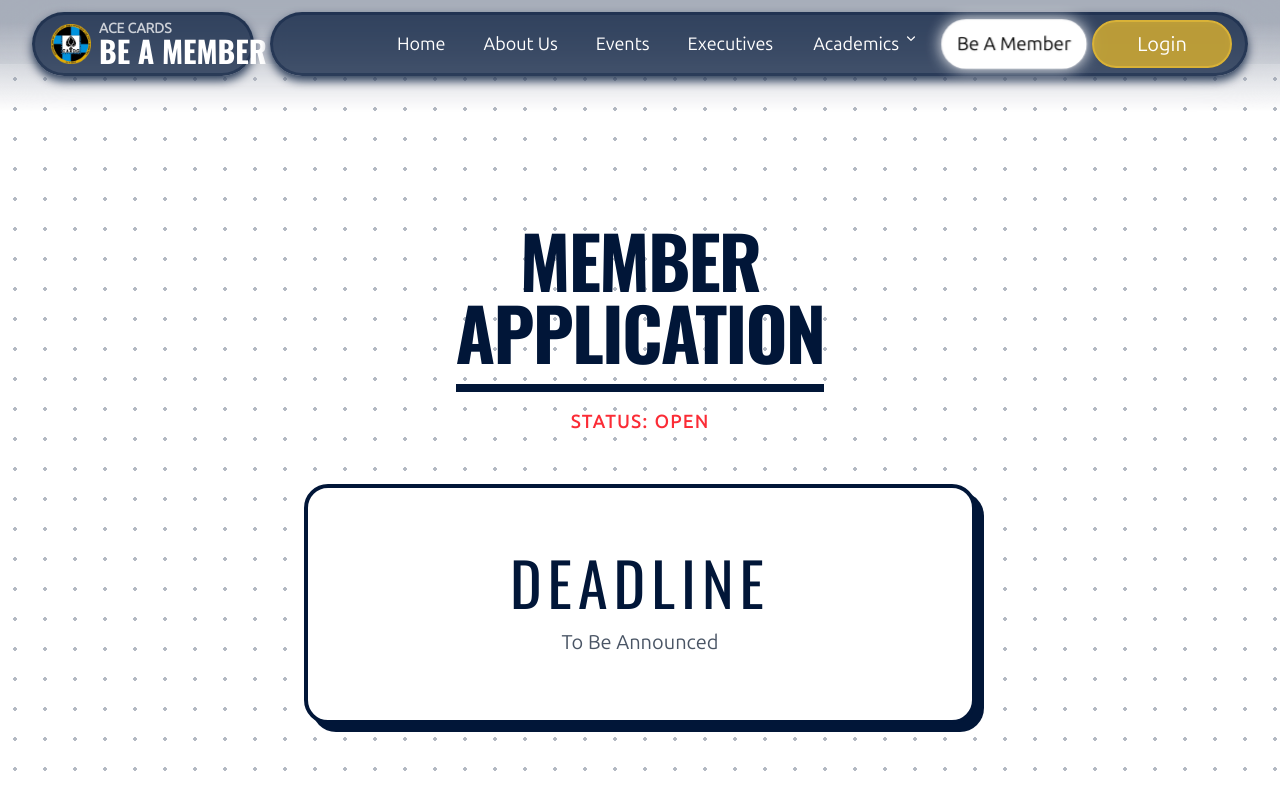
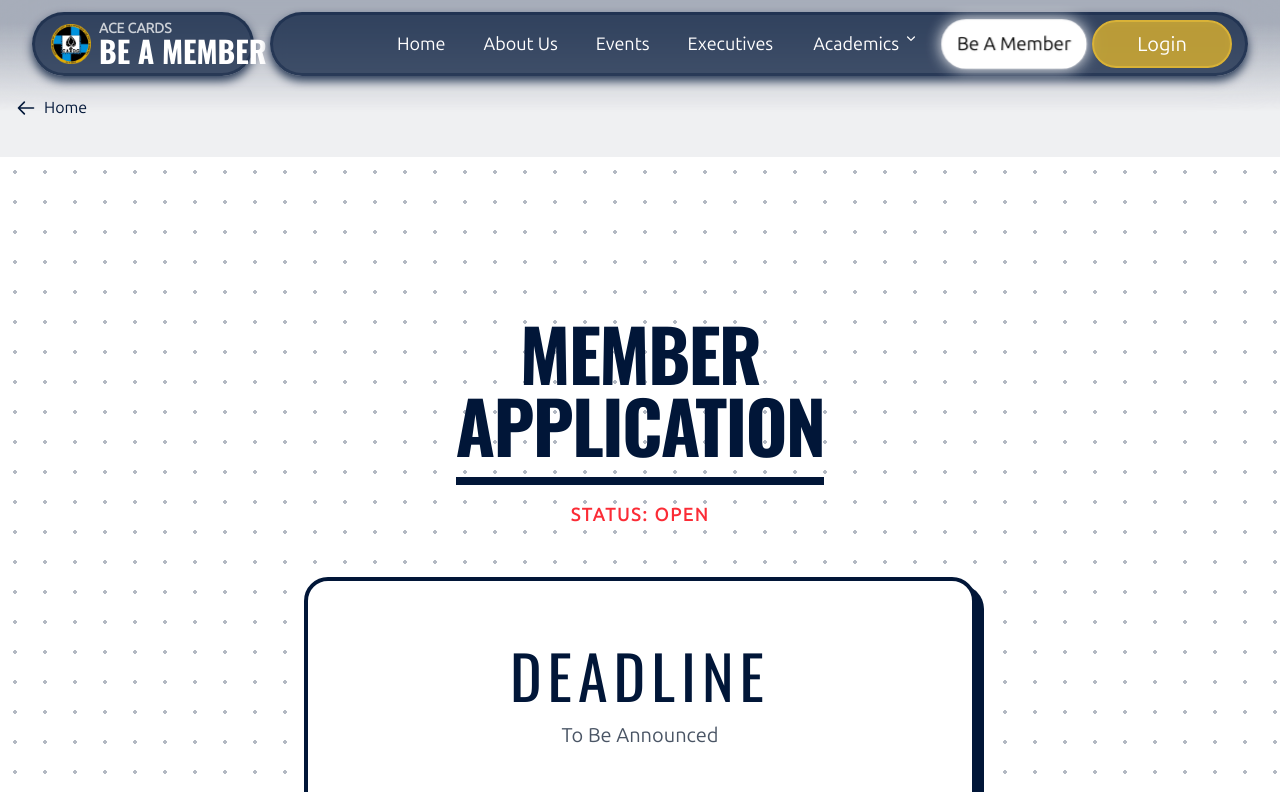
Before and after one commit to ACE-CARDS/project-tongitss, a Next.js app: page /member-appli in a window 1280 px wide. Shown: the top 792 px of the page. Built offline with nearby package versions, Linux system fonts and the light colour scheme; no server answers.

Commit message:
feat: backbutton to about us page

```diff
--- a/app/executives/page.tsx
+++ b/app/executives/page.tsx
@@ -4,6 +4,7 @@ import { useState, useEffect } from "react";
 import NavBar from "@/components/navbar";
 import Footer from "@/components/footer";
 import { createClient } from "@/lib/supabase/client";
+import BackButton from "@/components/backButton";
 
 export default function Executives() {
   const [executives, setExecutives] = useState([]);
@@ -48,7 +49,9 @@ export default function Executives() {
   return (
     <div className="min-h-screen bg-gradient-to-br from-slate-50 via-blue-50 to-indigo-100">
       <NavBar />
-
+      <div className="container mx-auto py-8 px-4 max-w-7xl">
+        <BackButton />
+      </div>
       <main className="px-6 sm:px-10 lg:px-20 py-20">
         {/* title */}
         <div className="text-center mb-12">
--- a/app/member-appli/application-hero.tsx
+++ b/app/member-appli/application-hero.tsx
@@ -1,15 +1,19 @@
 export default function ApplicationHero() {
   return (
     <section className="relative pt-40 pb-20 px-5 flex flex-col items-center justify-center text-center overflow-hidden min-h-[60vh]">
-
       <div
         className="absolute inset-0 z-0 opacity-30 pointer-events-none"
-        style={{ backgroundImage: 'radial-gradient(#011638 2px, transparent 2px)', backgroundSize: '30px 30px' }}
+        style={{
+          backgroundImage: "radial-gradient(#011638 2px, transparent 2px)",
+          backgroundSize: "30px 30px",
+        }}
       ></div>
 
       <div className="relative z-10 w-full max-w-4xl flex flex-col items-center">
         <h1 className="text-5xl lg:text-7xl font-extrabold text-[#011638] uppercase border-b-8 border-[#011638] pb-4 mb-4 inline-block tracking-tight">
-          MEMBER<br />APPLICATION
+          MEMBER
+          <br />
+          APPLICATION
         </h1>
 
         <p className="text-red-500 font-bold tracking-widest uppercase mb-12 text-lg">
@@ -20,7 +24,9 @@ export default function ApplicationHero() {
           <h2 className="text-4xl lg:text-6xl font-bold text-[#011638] tracking-widest">
             DEADLINE
           </h2>
-          <p className="mt-4 text-xl text-gray-600 font-medium">To Be Announced</p>
+          <p className="mt-4 text-xl text-gray-600 font-medium">
+            To Be Announced
+          </p>
         </div>
       </div>
     </section>
--- a/app/member-appli/page.tsx
+++ b/app/member-appli/page.tsx
@@ -4,11 +4,15 @@ import Footer from "@/components/footer";
 import ApplicationHero from "./application-hero";
 import ApplicationInfo from "./application-info";
 import ApplicationTestimony from "./application-testimony";
+import BackButton from "@/components/backButton";
 
 export default function MemberApplication() {
   return (
     <div className="">
       <NavBar />
+      <div className="container mx-auto py-8 px-4 max-w-7xl">
+        <BackButton />
+      </div>
       <main className="bg-white">
         <ApplicationHero />
         <ApplicationInfo />
```
